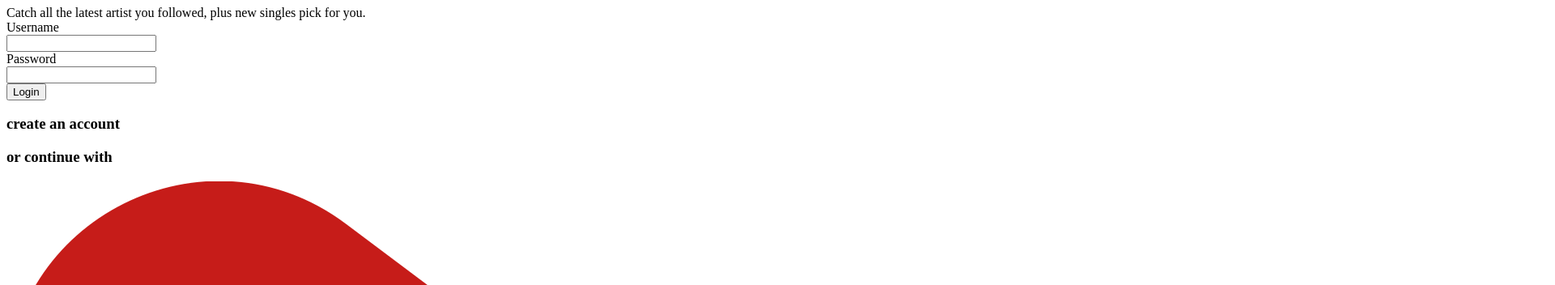
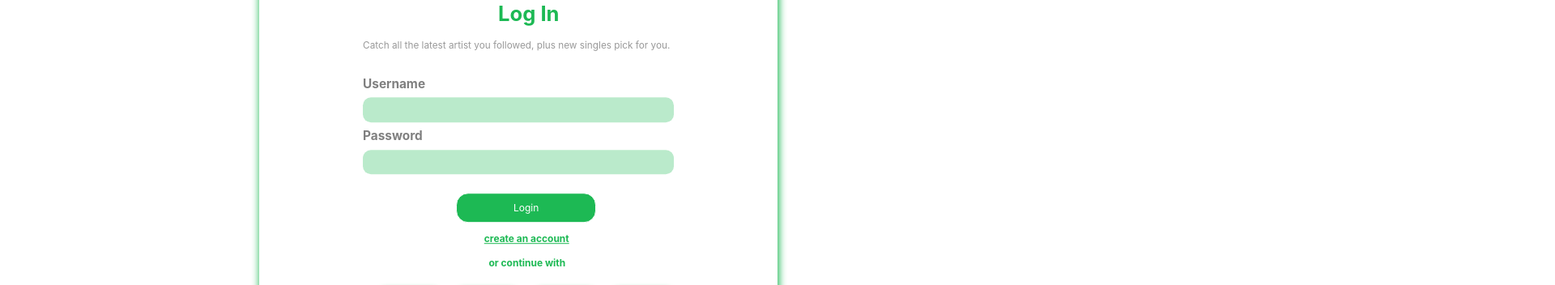
Before and after one commit to azzarinejov/azzarinejov.github.io, a plain HTML site: page latihan5/HTMLPage1.html in a window 1280 px wide. Shown: the part 171-523 px from the top of the page at 81% size, 1920 px wide, since content can reach past the window. Drawn offline with Linux system fonts and the light colour scheme.

Commit message:
Update HTMLPage1.html

```diff
--- a/latihan5/HTMLPage1.html
+++ b/latihan5/HTMLPage1.html
@@ -5,7 +5,7 @@
     <meta http-equiv="X-UA-Compatible" content="IE=edge">
     <meta name="viewport" content="width=device-width, initial-scale=1.0">
     <title>Document</title>
-    <link rel="stylesheet" href="./ini.css">
+    <link rel="stylesheet" href="./cecilStyle.css">
 </head>
 <body>
     <div class="container">
```
